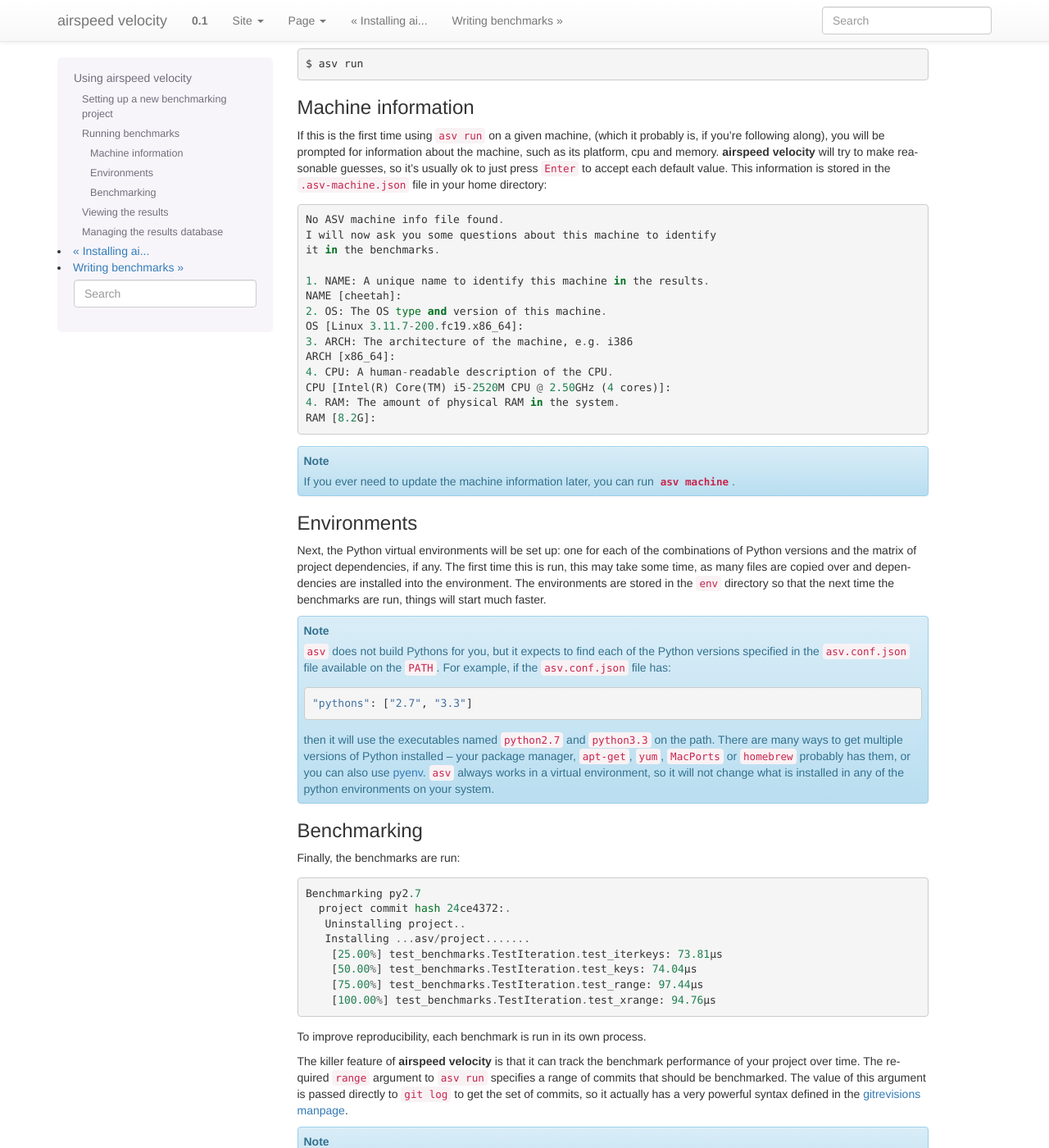
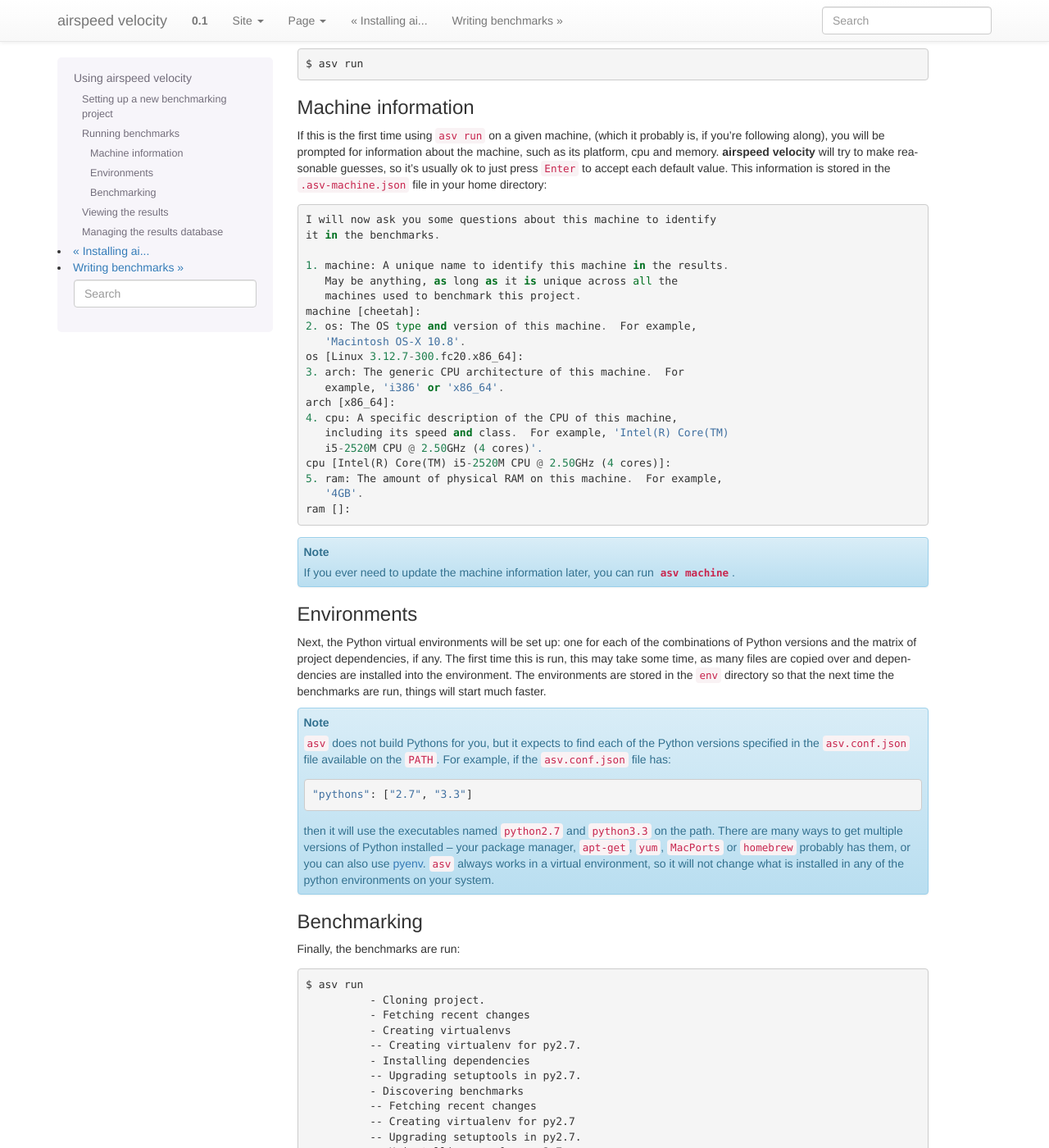
Before and after one commit to airspeed-velocity/asv, a Sphinx documentation site: the page built from docs/source/using.rst, in a window 1280 px wide and 1400 px high, scrolled down 1657 px. Shown: the whole window at 82% size. Built offline with Sphinx 7.4.7, drawn with Linux system fonts in a browser that asks for light colours; some of the changed text lies outside the part shown.

Commit message:
Update docs to reflect new console output.

```diff
--- a/docs/source/using.rst
+++ b/docs/source/using.rst
@@ -118,20 +118,27 @@
 information is stored in the ``.asv-machine.json`` file in your home
 directory::
 
-    No ASV machine info file found.
+
     I will now ask you some questions about this machine to identify
     it in the benchmarks.
 
-    1. NAME: A unique name to identify this machine in the results.
-    NAME [cheetah]:
-    2. OS: The OS type and version of this machine.
-    OS [Linux 3.11.7-200.fc19.x86_64]:
-    3. ARCH: The architecture of the machine, e.g. i386
-    ARCH [x86_64]:
-    4. CPU: A human-readable description of the CPU.
-    CPU [Intel(R) Core(TM) i5-2520M CPU @ 2.50GHz (4 cores)]:
-    4. RAM: The amount of physical RAM in the system.
-    RAM [8.2G]:
+    1. machine: A unique name to identify this machine in the results.
+       May be anything, as long as it is unique across all the
+       machines used to benchmark this project.
+    machine [cheetah]:
+    2. os: The OS type and version of this machine.  For example,
+       'Macintosh OS-X 10.8'.
+    os [Linux 3.12.7-300.fc20.x86_64]:
+    3. arch: The generic CPU architecture of this machine.  For
+       example, 'i386' or 'x86_64'.
+    arch [x86_64]:
+    4. cpu: A specific description of the CPU of this machine,
+       including its speed and class.  For example, 'Intel(R) Core(TM)
+       i5-2520M CPU @ 2.50GHz (4 cores)'.
+    cpu [Intel(R) Core(TM) i5-2520M CPU @ 2.50GHz (4 cores)]:
+    5. ram: The amount of physical RAM on this machine.  For example,
+       '4GB'.
+    ram []:
 
 .. note::
 
@@ -171,14 +178,31 @@
 
 Finally, the benchmarks are run::
 
-   Benchmarking py2.7
-     project commit hash 24ce4372:.
-      Uninstalling project..
-      Installing ...asv/project.......
-       [25.00%] test_benchmarks.TestIteration.test_iterkeys: 73.81μs
-       [50.00%] test_benchmarks.TestIteration.test_keys: 74.04μs
-       [75.00%] test_benchmarks.TestIteration.test_range: 97.44μs
-       [100.00%] test_benchmarks.TestIteration.test_xrange: 94.76μs
+    $ asv run
+              - Cloning project.
+              - Fetching recent changes
+              - Creating virtualenvs
+              -- Creating virtualenv for py2.7.
+              - Installing dependencies
+              -- Upgrading setuptools in py2.7.
+              - Discovering benchmarks
+              -- Fetching recent changes
+              -- Creating virtualenv for py2.7
+              -- Upgrading setuptools in py2.7.
+              -- Uninstalling asv from py2.7
+              -- Installing /home/mdboom/Work/builds/asv.tmp/asv into py2.7.
+              - Running 5 total benchmarks (1 commits * 1
+                environments * 5 benchmarks)
+    [  0.00%] - For asv commit hash 14ce7984:
+    [  0.00%] -- Building for py2.7
+    [  0.00%] --- Uninstalling asv from py2.7
+    [  0.00%] --- Installing /home/mdboom/Work/builds/asv.tmp/asv into py2.7
+    [  0.00%] -- Benchmarking py2.7
+    [ 20.00%] --- Running benchmarks.TimeSuite.time_xrange          30.23μs
+    [ 40.00%] --- Running benchmarks.TimeSuite.time_range           31.85μs
+    [ 60.00%] --- Running benchmarks.MemSuite.mem_list                 2.4k
+    [ 80.00%] --- Running benchmarks.TimeSuite.time_iterkeys         9.86μs
+    [100.00%] --- Running benchmarks.TimeSuite.time_keys            10.29μs
 
 To improve reproducibility, each benchmark is run in its own process.
 
```
